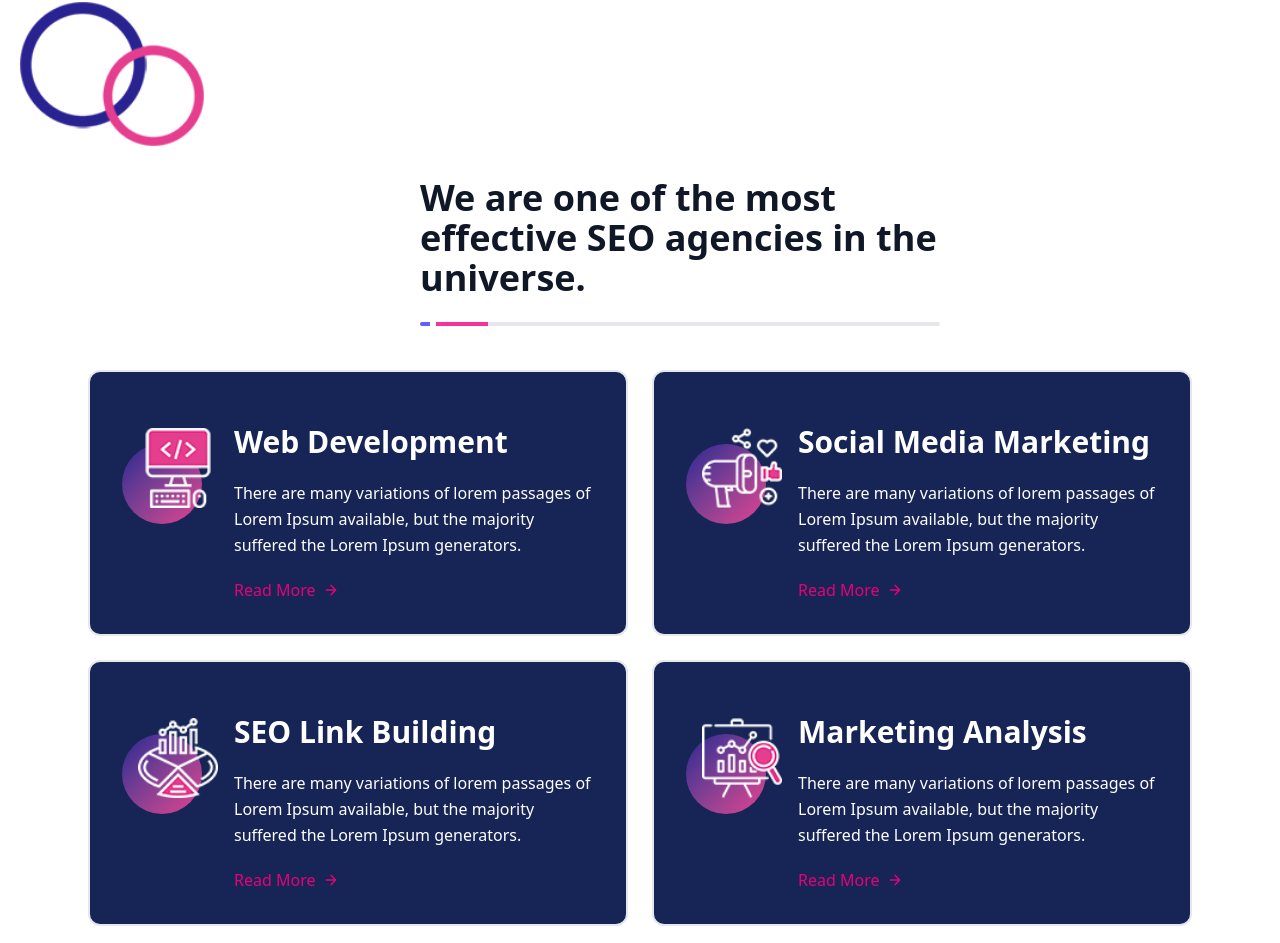
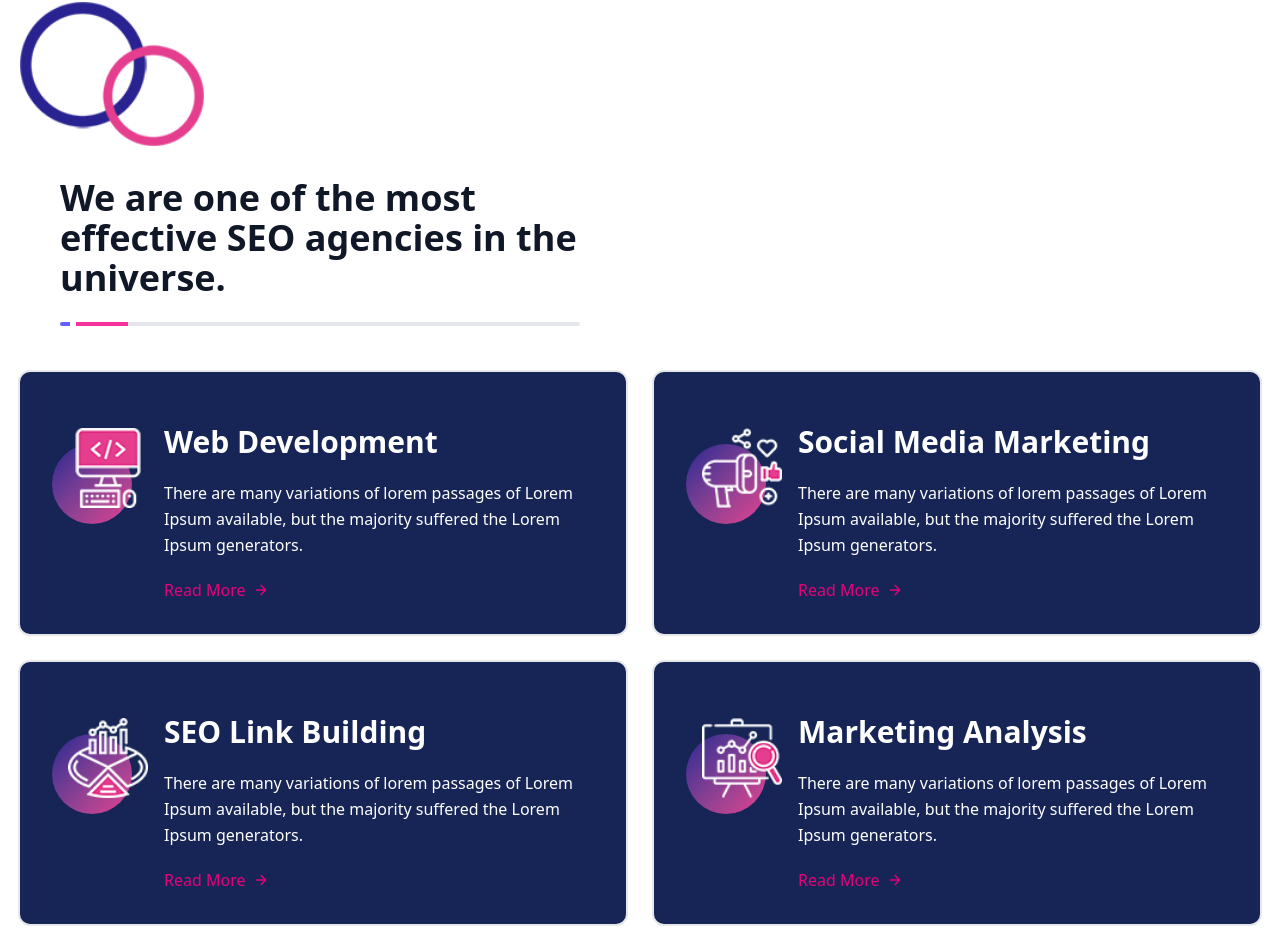
Before and after one commit to MuhammadAsad20/SEOaal, a React (Vite) app: page / in a window 1280 px wide. Shown: the part 1897-2840 px from the top of the page. Built offline with nearby package versions, Linux system fonts and the light colour scheme.

Commit message:
Add files via upload

```diff
--- a/src/components/Info.jsx
+++ b/src/components/Info.jsx
@@ -19,7 +19,7 @@ const Info = () => {
       </div>
 
       {/* Heading */}
-      <div className="container lg:w-140 px-5 py-8 lg:mx-20 xl:mx-100 text-start">
+      <div className="container lg:w-140 px-5 py-8 lg:mx-5 xl:mx-10 2xl:mx-80 text-start">
         <h1 className="text-4xl font-bold text-gray-900 mb-6">
           We are one of the most effective SEO agencies in the universe.
         </h1>
@@ -63,7 +63,7 @@ const Info = () => {
 
 // Reusable Card Component
 const Card = ({ title, desc, icon }) => (
-  <div className="w-full lg:w-[45%] xl:w-[540px] h-auto group relative lg:mx-3 lg:my-3 bg-blue-950 border-2 border-gray-200 border-opacity-50 rounded-xl p-8 flex lg:flex-row flex-col transition-all duration-500 ease-in-out overflow-hidden">
+  <div className="w-full lg:w-[45%] xl:w-[610px] h-auto group relative lg:mx-3 lg:my-3 bg-blue-950 border-2 border-gray-200 border-opacity-50 rounded-xl p-8 flex lg:flex-row flex-col transition-all duration-500 ease-in-out overflow-hidden">
 
     {/* Background image on hover */}
     <div
```
